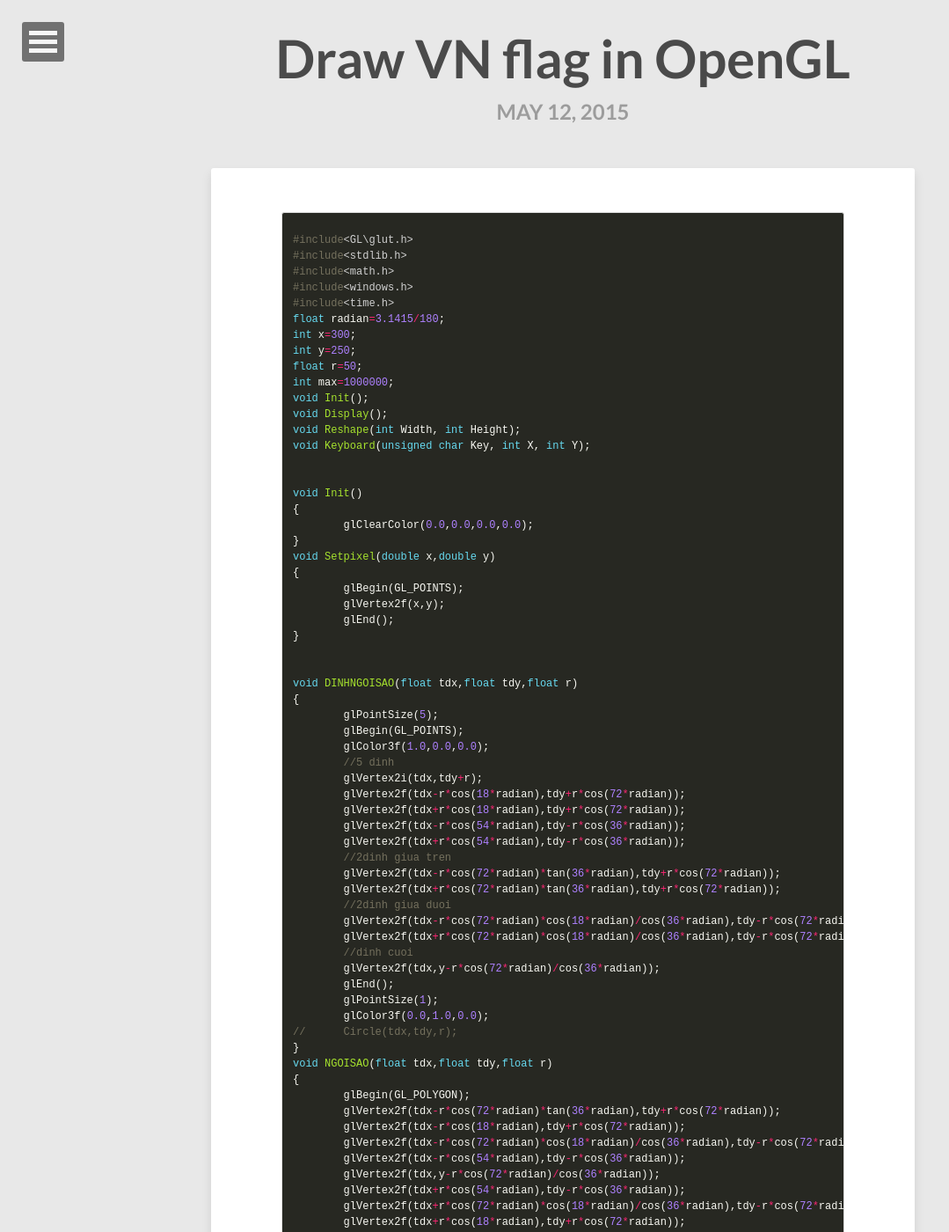
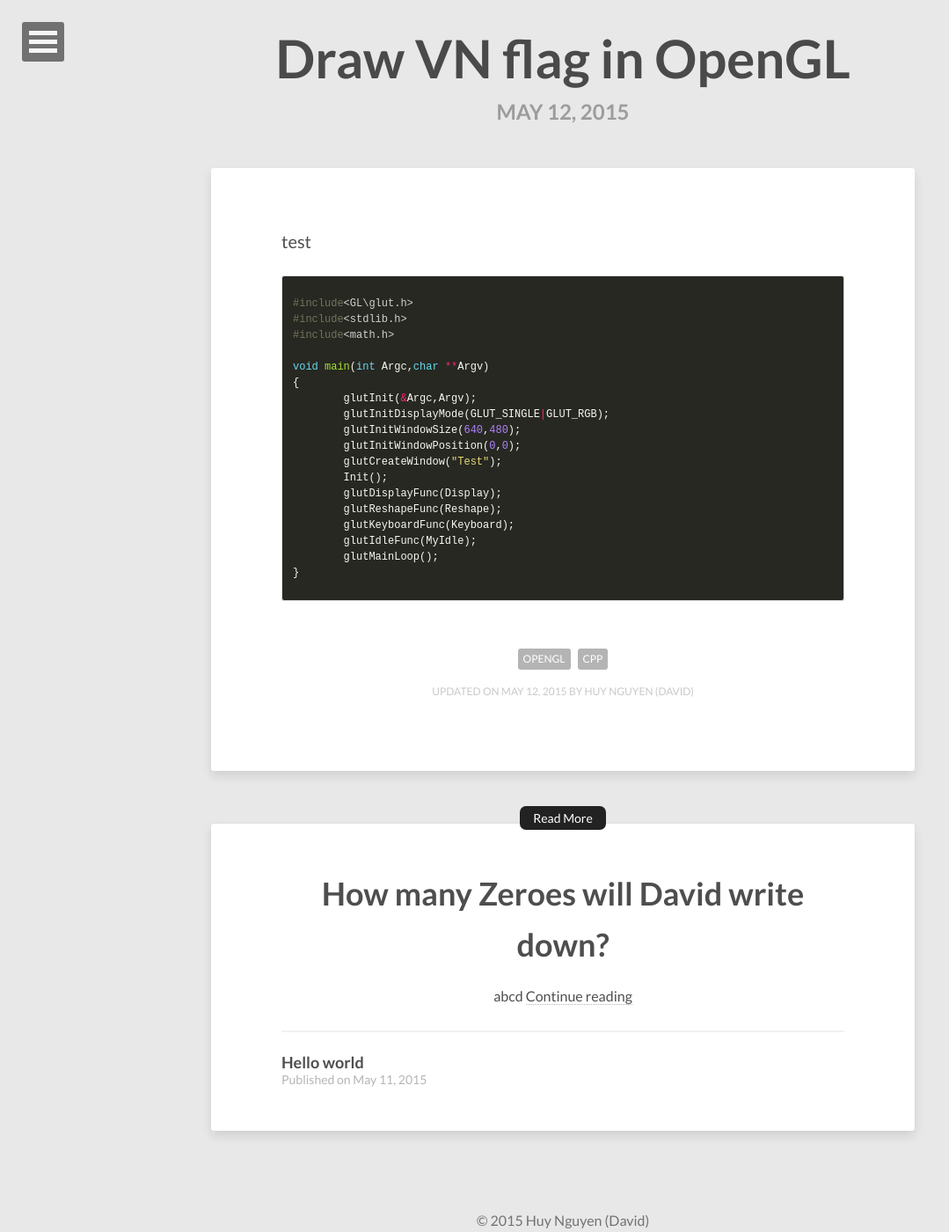
Before and after one commit to vareisen/vareisen.github.io, a Jekyll site: the page built from _posts/2015-05-12-OpenGL-vn-flag.md, in a window 1280 px wide and 1400 px high. Shown: the whole window at 88% size, without its empty margins (0-1079 px from the left). Built offline with Jekyll 4.4.1, drawn with Linux system fonts in a browser that asks for light colours; some of the changed text lies outside the part shown.

Commit message:
Update 2015-05-12-OpenGL-vn-flag.md

```diff
--- a/_posts/2015-05-12-OpenGL-vn-flag.md
+++ b/_posts/2015-05-12-OpenGL-vn-flag.md
@@ -6,135 +6,13 @@ modified: 2015-05-12
 tags: [OpenGL, cpp]
 ---
 
+test
+
 {% highlight cpp %}
 #include<GL\glut.h>
 #include<stdlib.h>
 #include<math.h>
-#include<windows.h>
-#include<time.h>
-float radian=3.1415/180;
-int x=300;
-int y=250;
-float r=50;
-int max=1000000;
-void Init();
-void Display();
-void Reshape(int Width, int Height);
-void Keyboard(unsigned char Key, int X, int Y);
 
-
-void Init()
-{
-	glClearColor(0.0,0.0,0.0,0.0);
-}
-void Setpixel(double x,double y)
-{
-	glBegin(GL_POINTS);
-	glVertex2f(x,y);
-	glEnd();
-}
-
-
-void DINHNGOISAO(float tdx,float tdy,float r)
-{
-	glPointSize(5);
-	glBegin(GL_POINTS);
-	glColor3f(1.0,0.0,0.0);
-	//5 dinh
-	glVertex2i(tdx,tdy+r);
-	glVertex2f(tdx-r*cos(18*radian),tdy+r*cos(72*radian));
-	glVertex2f(tdx+r*cos(18*radian),tdy+r*cos(72*radian));
-	glVertex2f(tdx-r*cos(54*radian),tdy-r*cos(36*radian));
-	glVertex2f(tdx+r*cos(54*radian),tdy-r*cos(36*radian));
-	//2dinh giua tren
-	glVertex2f(tdx-r*cos(72*radian)*tan(36*radian),tdy+r*cos(72*radian));
-	glVertex2f(tdx+r*cos(72*radian)*tan(36*radian),tdy+r*cos(72*radian));
-	//2dinh giua duoi
-	glVertex2f(tdx-r*cos(72*radian)*cos(18*radian)/cos(36*radian),tdy-r*cos(72*radian)*sin(18*radian)/cos(36*radian));
-	glVertex2f(tdx+r*cos(72*radian)*cos(18*radian)/cos(36*radian),tdy-r*cos(72*radian)*sin(18*radian)/cos(36*radian));
-	//dinh cuoi
-	glVertex2f(tdx,y-r*cos(72*radian)/cos(36*radian));
-	glEnd();
-	glPointSize(1);
-	glColor3f(0.0,1.0,0.0);
-//	Circle(tdx,tdy,r);
-}
-void NGOISAO(float tdx,float tdy,float r)
-{
-	glBegin(GL_POLYGON);
-	glVertex2f(tdx-r*cos(72*radian)*tan(36*radian),tdy+r*cos(72*radian));
-	glVertex2f(tdx-r*cos(18*radian),tdy+r*cos(72*radian));
-	glVertex2f(tdx-r*cos(72*radian)*cos(18*radian)/cos(36*radian),tdy-r*cos(72*radian)*sin(18*radian)/cos(36*radian));
-	glVertex2f(tdx-r*cos(54*radian),tdy-r*cos(36*radian));
-	glVertex2f(tdx,y-r*cos(72*radian)/cos(36*radian));
-	glVertex2f(tdx+r*cos(54*radian),tdy-r*cos(36*radian));
-	glVertex2f(tdx+r*cos(72*radian)*cos(18*radian)/cos(36*radian),tdy-r*cos(72*radian)*sin(18*radian)/cos(36*radian));
-	glVertex2f(tdx+r*cos(18*radian),tdy+r*cos(72*radian));
-	glVertex2f(tdx+r*cos(72*radian)*tan(36*radian),tdy+r*cos(72*radian));
-	glVertex2i(tdx,tdy+r);
-	glVertex2f(tdx-r*cos(72*radian)*tan(36*radian),tdy+r*cos(72*radian));
-	glEnd();
-}
-void HinhVuong(float tdx,float tdy,float r)
-{
-	glPointSize(5);
-	glBegin(GL_POLYGON);
-	glVertex2i(tdx-r-100,tdy+r+50);
-	glVertex2i(tdx-r-100,tdy-r-50);
-	glVertex2i(tdx+r+100,tdy-r-50);
-	glVertex2i(tdx+r+100,tdy+r+50);
-	glEnd();
-}
-void Display()
-{
-	glClear(GL_COLOR_BUFFER_BIT);
-	DINHNGOISAO(x,y,r);
-	glColor3f(1.0,0.0,0.0);
-	HinhVuong(x,y,r);
-	glColor3f(1.0,1.0,0.0);
-	NGOISAO(x,y,r);
-	glFlush();
-}
-
-void Reshape(int Width,int Height)
-{
-	glViewport(0,0,(GLsizei)Width,(GLsizei)Height);
-	glMatrixMode(GL_PROJECTION);
-	glLoadIdentity();
-	gluOrtho2D(0.0,(GLdouble)Width-1,0.0,(GLdouble)Height-1);
-}
-void Keyboard(unsigned char Key,int X,int Y)
-{
-	switch(Key)
-	{
-	case 27:
-		exit(EXIT_SUCCESS);
-		break;
-	case 114:
-		r+=5;
-		break;
-	case 102:
-		r-=5;
-		break;
-	case 97:
-		x-=5;break;
-	case 100:
-		x+=5;break;
-	case 119:
-		y+=5;break;
-	case 115:
-		y-=5;break;
-	}
-	glutPostRedisplay();
-}
-void MyIdle()
-{
-	Sleep(200);
-		//x = rand() %300+200;
-		//y = rand() %300+200;
-		//r = rand() %(100);
-	glutPostRedisplay();
-}
 void main(int Argc,char **Argv)
 {
 	glutInit(&Argc,Argv);
```
